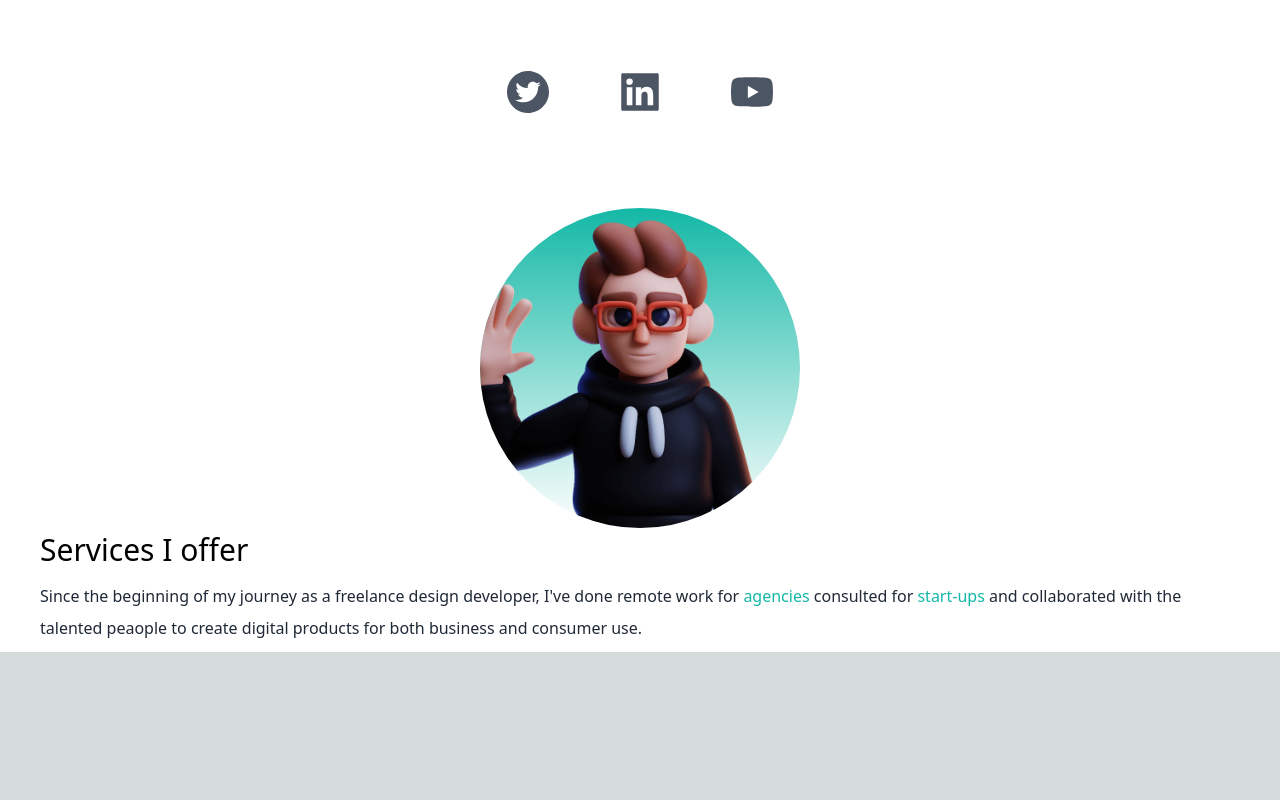
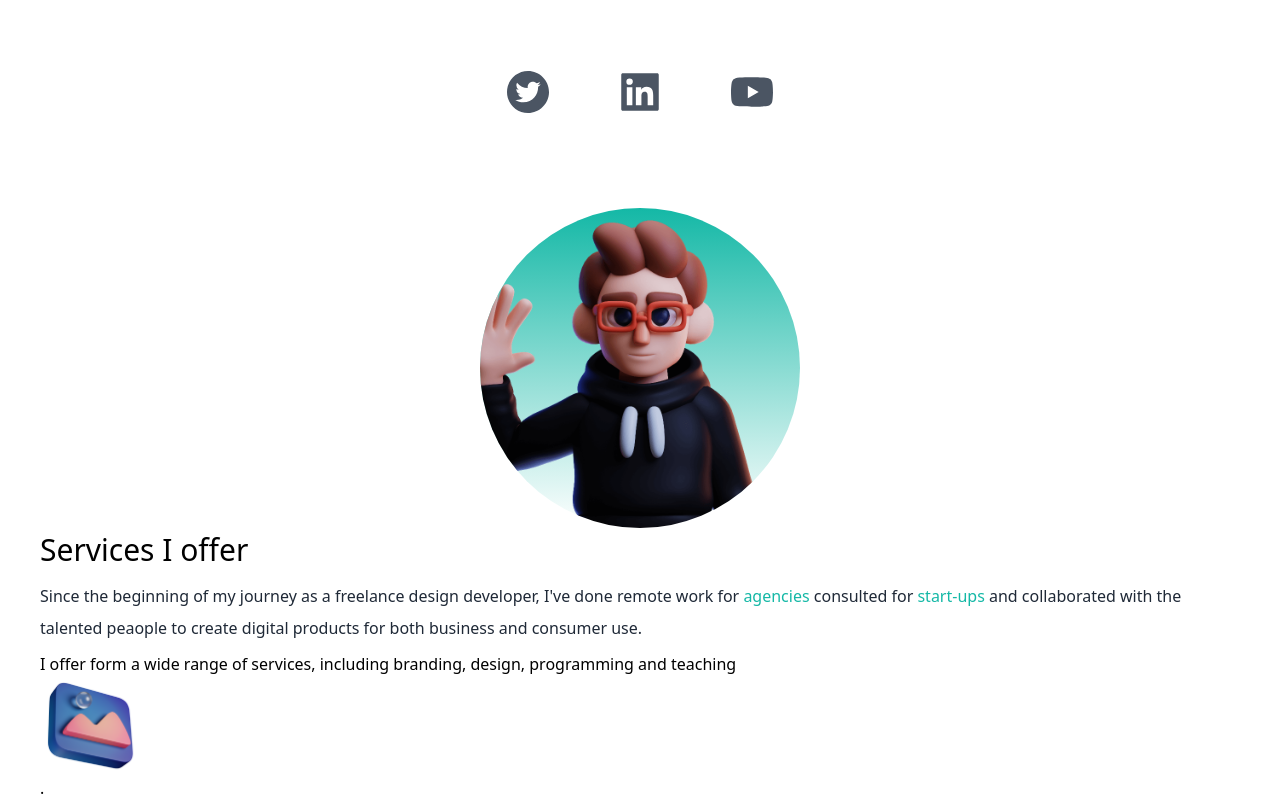
Before and after one commit to PieterJanDelbecke/portfolio-nextjs, a Next.js app: page / in a window 1280 px wide. Shown: the part 364-1164 px from the top of the page. Before the commit the page ends 1016 px from the top, so only its background shows below. Built offline with nearby package versions, Linux system fonts and the light colour scheme.

Commit message:
import design image in section 2

```diff
--- a/src/pages/index.js
+++ b/src/pages/index.js
@@ -7,6 +7,9 @@ import {
 } from "react-icons/ai";
 import Image from "next/image";
 import deved from "../../public/dev-ed-wave.png";
+import design from "../../public/design.png";
+import code from "../../public/code.png";
+import consulting from "../../public/consulting.png";
 
 export default function Home() {
   return (
@@ -64,6 +67,15 @@ export default function Home() {
               collaborated with the talented peaople to create digital products
               for both business and consumer use.
             </p>
+            <p>
+              I offer form a wide range of services, including branding, design,
+              programming and teaching
+            </p>
+          </div>
+          <div>
+            <div>
+              <Image src={design} alt="design" width={100} height={100} />.
+            </div>
           </div>
         </section>
       </main>
```
